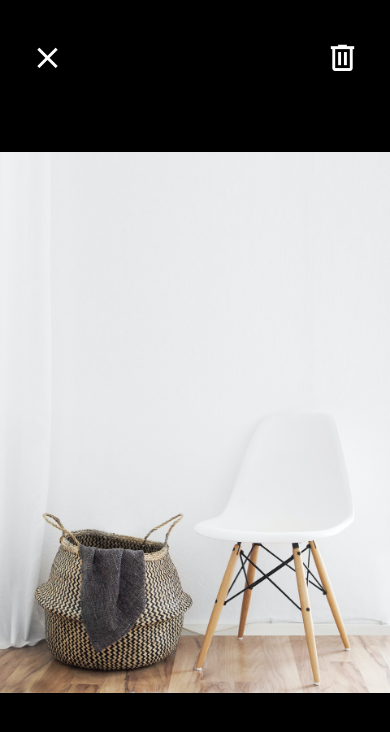
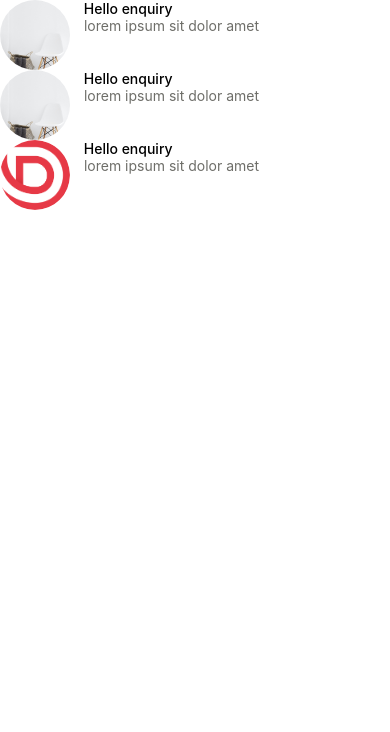
Before and after one commit to theafolayan/donewithit, a React Native app: screen / in a window 390 px wide. Shown: the top 732 px of the page. Built offline with nearby package versions, Linux system fonts and the light colour scheme.

Commit message:
implemented MessagesScreen.js

```diff
--- a/App.js
+++ b/App.js
@@ -10,11 +10,13 @@ import { MaterialCommunityIcons } from "@expo/vector-icons";
 import ItemListScreen from './app/screens/ItemListScreen';
 import ListingDetailScreen from './app/screens/main/ListingDetailScreen';
 import ViewImageScreen from './app/screens/main/ViewImageScreen';
+import MessagesScreen from './app/screens/main/MessagesScreen';
 
 export default function App() {
   return (
     //App root lives here
-    <ViewImageScreen />
+    // <ViewImageScreen />
+    <MessagesScreen/>
 
 
     // <ViewImageScreen/>
--- /dev/null
+++ b/app/screens/main/MessagesScreen.js
@@ -0,0 +1,37 @@
+import React from 'react'
+import { View, Text, FlatList, SafeAreaView } from 'react-native';
+import ListItem from '../../components/ListItem'
+const messages = [
+    {
+        id: 1,
+        title: "Hello enquiry",
+        description: "lorem ipsum sit dolor amet",
+        image: require('../../../assets/chair.jpg')
+    },
+    {
+        id: 2,
+        title: "Hello enquiry",
+        description: "lorem ipsum sit dolor amet",
+        image: require('../../../assets/chair.jpg')
+    },
+    {
+        id: 3,
+        title: "Hello enquiry",
+        description: "lorem ipsum sit dolor amet",
+        image: require('../../../assets/logo-red.png')
+    }
+]
+
+export default function MessagesScreen() {
+    return (
+        <SafeAreaView>
+             <FlatList
+            data={messages}
+            keyExtractor={message => message.id.toString()}
+            renderItem={({ item }) => <ListItem title={item.title} subTitle={item.description}
+            image ={item.image}
+            />}
+        />
+       </SafeAreaView>
+    )
+}
```
Also changed, not shown: app/screens/main/ViewImageScreen.js (indentation only).
